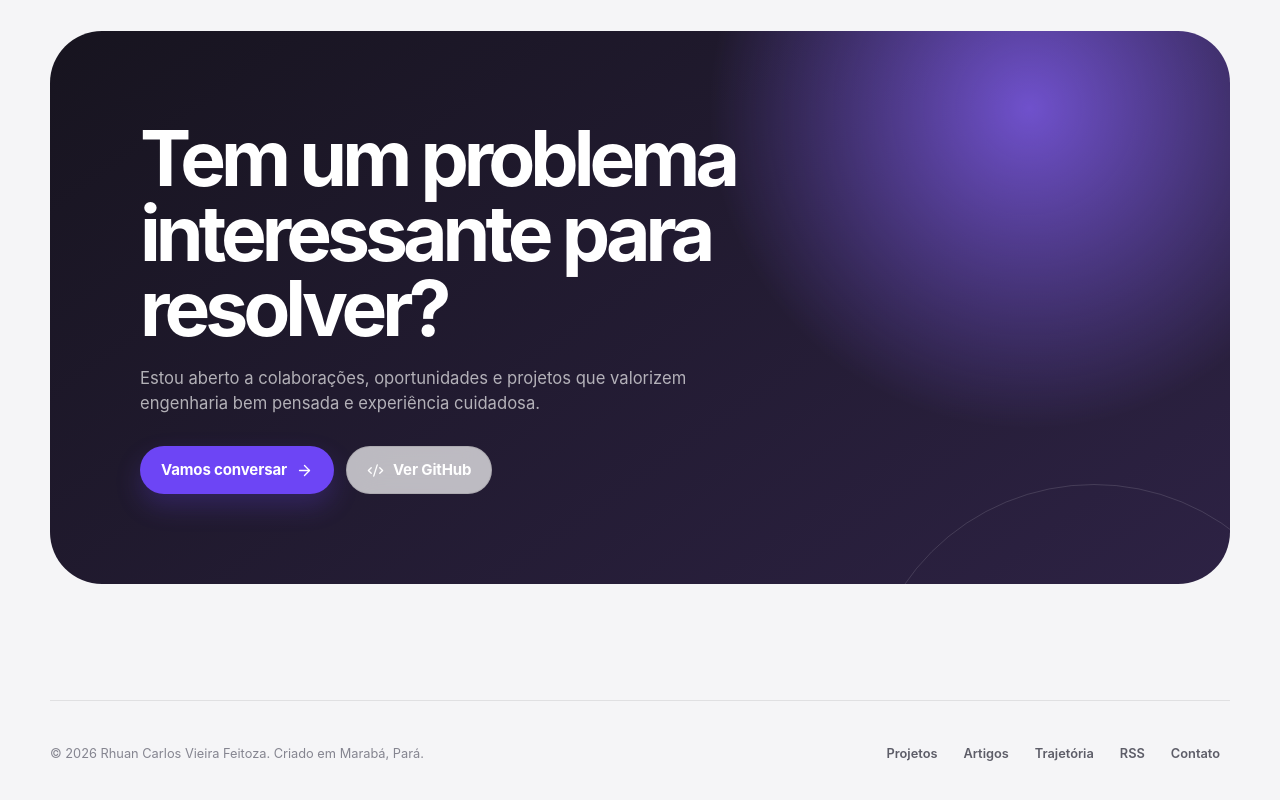
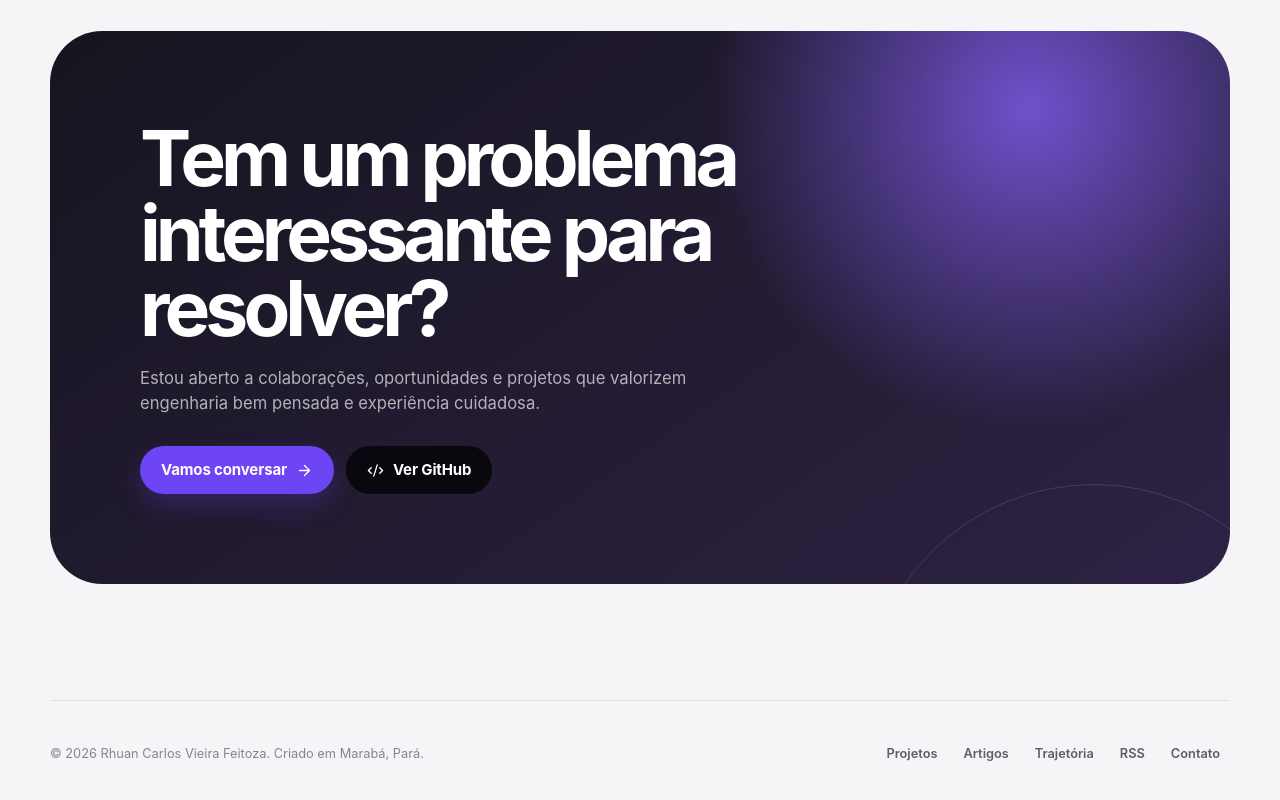
Before and after one commit to rhuanovski/meu-portfolio, an Astro site: page / in a window 1280 px wide. Shown: the part 4978-5778 px from the top of the page. Built offline with nearby package versions, Linux system fonts and the light colour scheme; Astro itself is replaced by a stand-in of ours.

Commit message:
mudei o botao de github

```diff
--- a/src/pages/index.astro
+++ b/src/pages/index.astro
@@ -171,7 +171,7 @@ const articles = (await getCollection("articles", ({ data }) => !data.draft))
             Vamos conversar
             <ArrowRight size={17} strokeWidth={1.9} />
           </a>
-          <a class="button button-secondary" href={site.github} target="_blank" rel="noreferrer">
+          <a class="button button-github" href={site.github} target="_blank" rel="noreferrer">
             <Code2 size={17} strokeWidth={1.9} />
             Ver GitHub
           </a>
--- a/src/styles/global.css
+++ b/src/styles/global.css
@@ -230,6 +230,16 @@ summary {
   border-color: var(--line);
   background: rgba(255, 255, 255, 0.7);
   backdrop-filter: blur(16px);
+}
+
+.button-github {
+  border-color: var(--line);
+  background: rgba(0, 0, 0, 0.7);
+  backdrop-filter: blur(16px);
+}
+
+.button-github:hover {
+  background: rgba(62, 62, 62, 0.8);
 }
 
 .button-secondary:hover {
```
